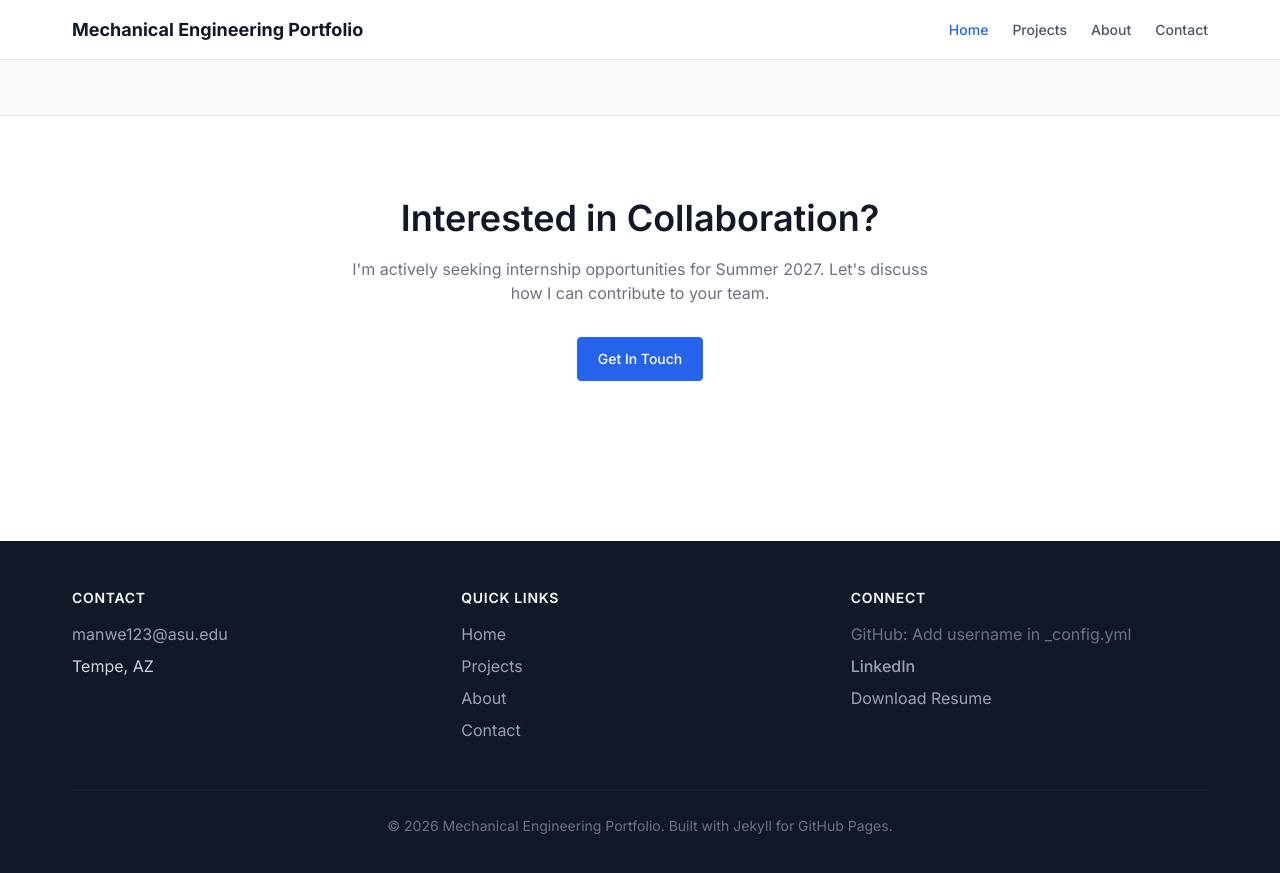
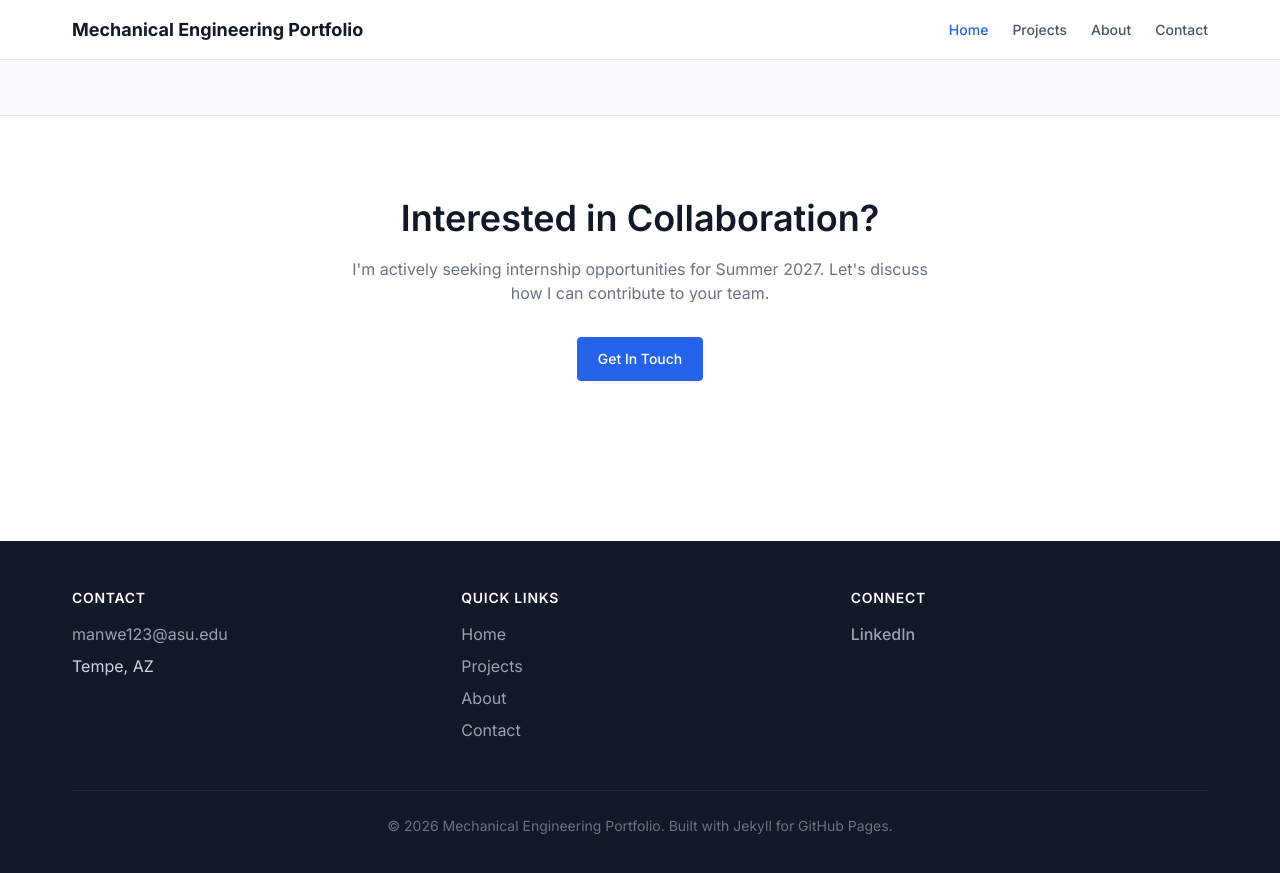
Before and after one commit to manwe-123/manwe-123.github.io, a Jekyll site: the page built from index.md, in a window 1280 px wide and 900 px high, scrolled down 1640 px. Shown: the top 873 px of the window. Built offline with Jekyll 4.4.1, drawn with Linux system fonts in a browser that asks for light colours.

Commit message:
Remove GitHub username placeholder and resume link
Removed placeholder text for GitHub username and download link for resume.

```diff
--- a/_includes/footer.html
+++ b/_includes/footer.html
@@ -26,9 +26,7 @@
       <div class="footer-section">
         <h4>Connect</h4>
         <ul class="list-none">
-          <li><span style="color: #6b7280;">GitHub: Add username in _config.yml</span></li>
           <li><a href="https://linkedin.com/in/manwe-castro" target="_blank" rel="noopener" class="spec-label">LinkedIn</a></li>
-          <li><a href="assets/Resume Jul 2026 Draft 2.pdf" download>Download Resume</a></li>
         </ul>
       </div>
     </div>
```
